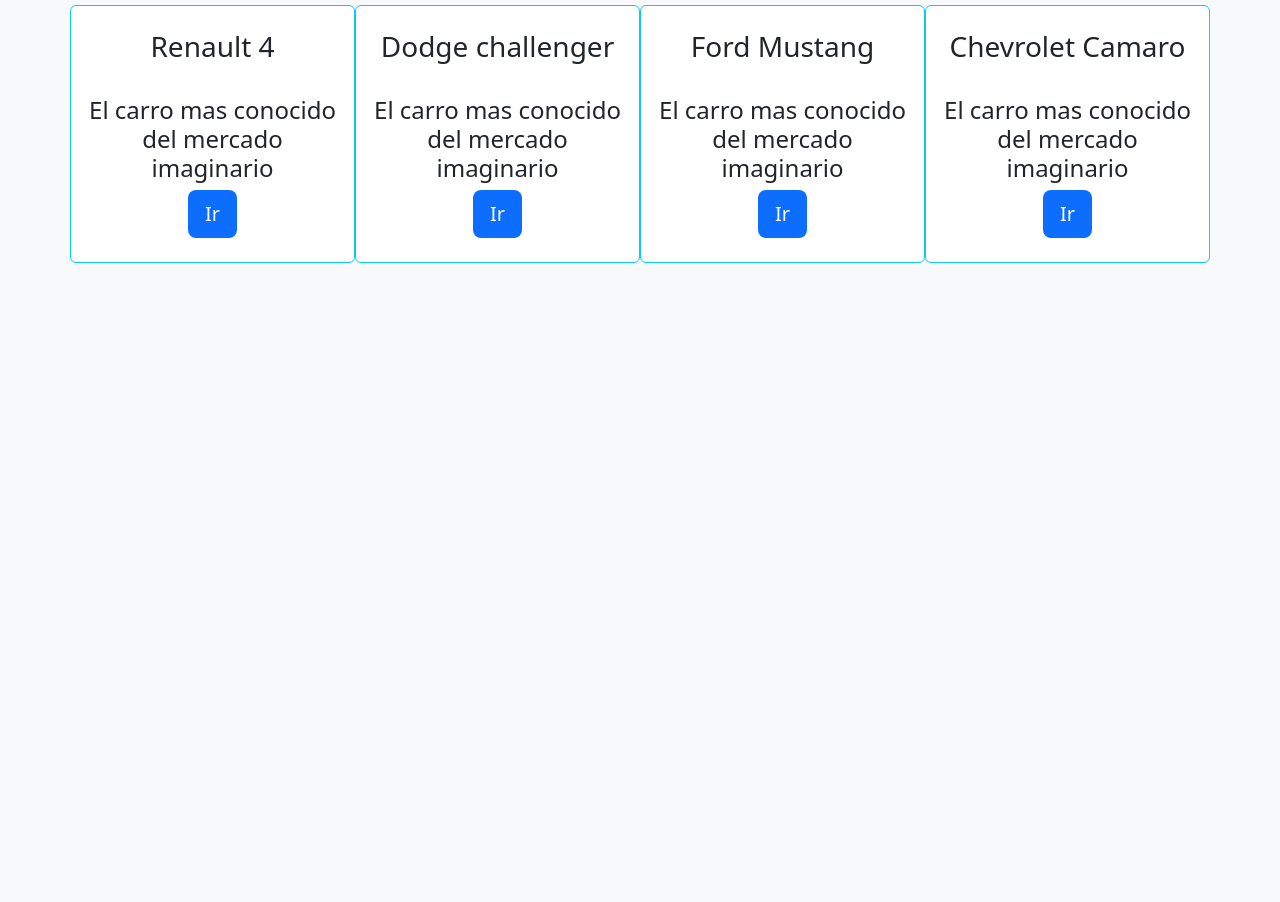
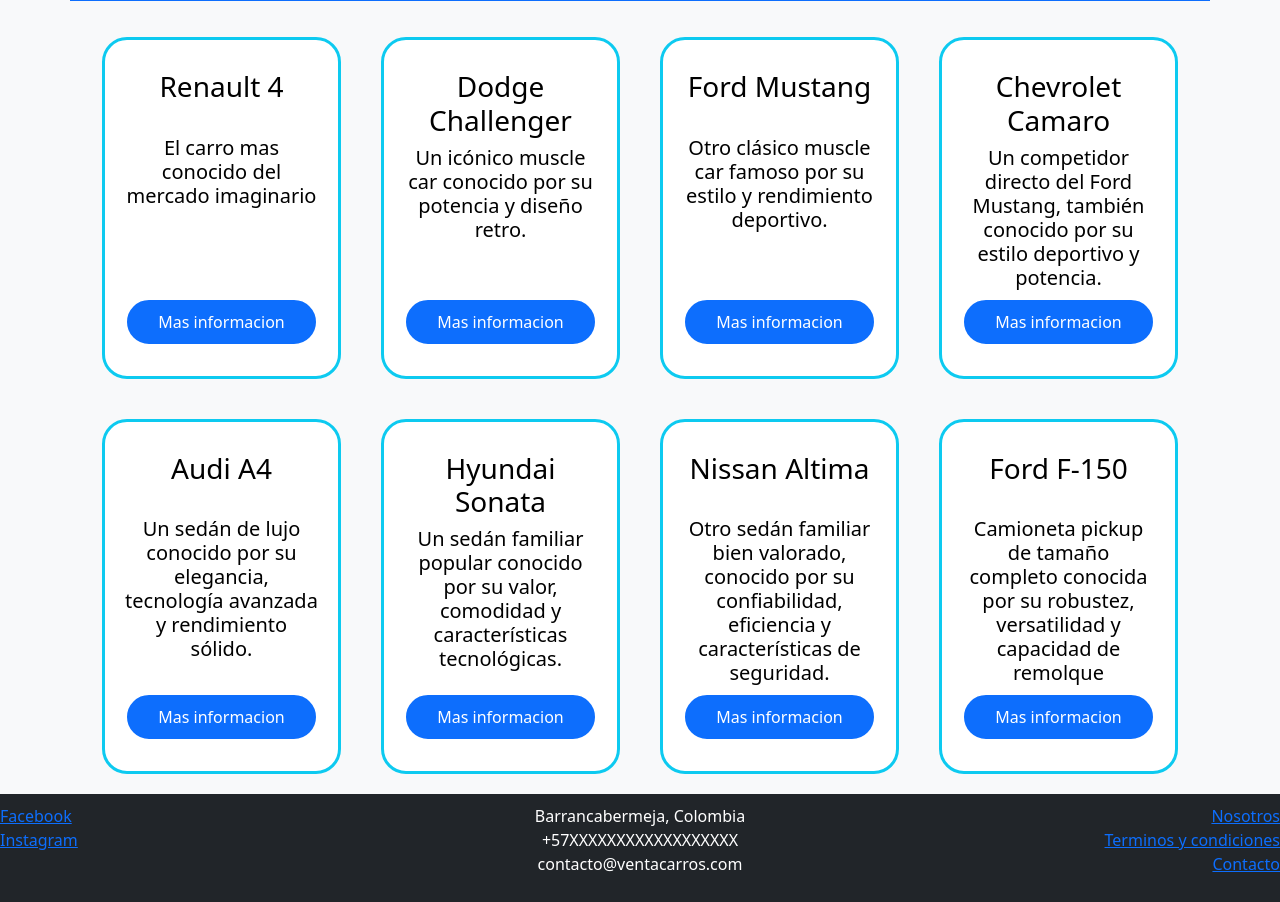
Before and after one commit to ccuaspa/Venta-Carros, a website: page index.html in a window 1280 px wide. Shown: the part 403-1305 px from the top of the page. Before the commit the page ends 800 px from the top, so only its background shows below. Drawn offline with nearby package versions, Linux system fonts and the light colour scheme.

Commit message:
Created a CSS file and updated the page layout
A CSS file was created for styles management, the css styles get imported in the index.html. Also added flex to the products list, a footer and css styles for some of the layout components

```diff
--- /dev/null
+++ b/css/main.css
@@ -0,0 +1,33 @@
+.jumbotron{
+    background-color: black;
+    color:whitesmoke;
+
+    padding: 30px;
+}
+.car-list-card{
+    border-style: solid;
+    border-radius: 25px;
+
+    background-color: white;
+    color:black;
+
+    margin: 20px;
+    padding: 30px 20px;
+    flex: 1 200px;
+
+    text-align: center;
+}
+.list-more-info-btn{
+    color:white;
+
+    border-style: solid;
+    border-radius: 25px;
+    border-color: white;
+
+    padding: 10px 30px 10px 30px;
+    width:100%;
+}
+
+footer{
+    padding: 10px 0px 10px 0px;
+}
--- a/index.html
+++ b/index.html
@@ -5,6 +5,7 @@
         <meta name="viewport" content="width=device-width, initial-scale=1">
 
         <link href="node_modules/bootstrap/dist/css/bootstrap.min.css" rel="stylesheet" >
+        <link href="css/main.css" rel="stylesheet" >
 
         <title>Venta carros</title>
     </head>
@@ -15,7 +16,7 @@
         <script src="node_modules/popper.js/dist/popper.min.js"></script>
         <script src="node_modules/bootstrap/dist/js/bootstrap.min.js"  ></script>
 
-        <div class="jumbotron bg-dark text-white py-4 px-5">
+        <div class="jumbotron">
             <h1>
                 Venta de carros
             </h1>
@@ -53,49 +54,143 @@
                     </p>
                 </div>
             </div>
-            <div class="row">
-                <div class="col-3 py-4 text-center border border-info rounded bg-white">
+            <div class="d-flex flex-wrap">
+                <div class="car-list-card border-info d-flex flex-column justify-content-between">
+                    <div>
                         <h3>
                             Renault 4
                         </h3>
                         <br>
-                    <h4>
+                        <h5>
                             El carro mas conocido del mercado imaginario
-                    </h4>
-                    <button type="button" class="btn btn-outline-white btn-lg bg-primary text-white">Ir</button>
+                        </h5>
                     </div>
-                <div class="col-3 py-4 text-center border border-info rounded bg-white ">
+                    <div>
+                        <button type="button" class="list-more-info-btn bg-primary">Mas informacion</button>
+                    </div>
+                </div>
+                <div class="car-list-card border-info d-flex flex-column justify-content-between">
+                    <div>
                         <h3>
-                        Dodge challenger
+                            Dodge Challenger
                         </h3>
-                    <br>
-                    <h4>
-                        El carro mas conocido del mercado imaginario
-                    </h4>
-                    <button type="button" class="btn btn-outline-white btn-lg bg-primary text-white">Ir</button>
+                        <h5>
+                            Un icónico muscle car conocido por su potencia y diseño retro.
+                        </h5>
                     </div>
-                <div class="col-3 py-4 text-center border border-info rounded bg-white">
+                    <div>
+                        <button type="button" class="list-more-info-btn bg-primary">Mas informacion</button>
+                    </div>
+                </div>
+                <div class="car-list-card border-info d-flex flex-column justify-content-between">
+                    <div>
                         <h3>
                             Ford Mustang
                         </h3>
                         <br>
-                    <h4>
-                        El carro mas conocido del mercado imaginario
-                    </h4>
-                    <button type="button" class="btn btn-outline-white btn-lg bg-primary text-white">Ir</button>
+                        <h5>
+                            Otro clásico muscle car famoso por su estilo y rendimiento deportivo.
+                        </h5>
                     </div>
-                <div class="col-3 py-4 text-center border border-info rounded bg-white">
+                    <div>
+                        <button type="button" class="list-more-info-btn bg-primary">Mas informacion</button>
+                    </div>
+                </div>
+                <div class="car-list-card border-info d-flex flex-column justify-content-between">
+                    <div>
                         <h3>
                             Chevrolet Camaro
                         </h3>
+                        <h5>
+                            Un competidor directo del Ford Mustang, también conocido por su estilo deportivo y potencia.
+                        </h5>
+                    </div>
+                    <div>
+                        <button type="button" class="list-more-info-btn bg-primary">Mas informacion</button>
+                    </div>
+                </div>
+                <div class="car-list-card border-info d-flex flex-column justify-content-between">
+                    <div>
+                        <h3>
+                            Audi A4
+                        </h3>
                         <br>
-                    <h4>
-                        El carro mas conocido del mercado imaginario
-                    </h4>
-                    <button type="button" class="btn btn-outline-white btn-lg bg-primary text-white">Ir</button>
+                        <h5>
+                            Un sedán de lujo conocido por su elegancia, tecnología avanzada y rendimiento sólido.
+                        </h5>
+                    </div>
+                    <div>
+                        <button type="button" class="list-more-info-btn bg-primary">Mas informacion</button>
+                    </div>
+                </div>
+                <div class="car-list-card border-info d-flex flex-column justify-content-between">
+                    <div>
+                        <h3>
+                            Hyundai Sonata
+                        </h3>
+                        <h5>
+                            Un sedán familiar popular conocido por su valor, comodidad y características tecnológicas.
+                        </h5>
+                    </div>
+                    <div>
+                        <button type="button" class="list-more-info-btn bg-primary">Mas informacion</button>
+                    </div>
+                </div>
+                <div class="car-list-card border-info d-flex flex-column justify-content-between">
+                    <div>
+                        <h3>
+                            Nissan Altima
+                        </h3>
+                        <br>
+                        <h5>
+                            Otro sedán familiar bien valorado, conocido por su confiabilidad, eficiencia y características de seguridad.
+                        </h5>
+                    </div>
+                    <div>
+                        <button type="button" class="list-more-info-btn bg-primary">Mas informacion</button>
+                    </div>
+                </div>
+                <div class="car-list-card border-info d-flex flex-column justify-content-between">
+                    <div>
+                        <h3>
+                            Ford F-150
+                        </h3>
+                        <br>
+                        <h5>
+                            Camioneta pickup de tamaño completo conocida por su robustez, versatilidad y capacidad de remolque
+                        </h5>
+                    </div>
+                    <div>
+                        <button type="button" class="list-more-info-btn bg-primary">Mas informacion</button>
                     </div>
                 </div>
             </div>
+        </div>
+        <footer class="bg-dark">
+            <div class="row">
+                <div class="col text-start">
+                    <a href="https://www.facebook.com/">Facebook</a>
+                    <br>
+                    <a href="https://www.instagram.com/">Instagram</a>
+                </div>
+                <div class="col text-white text-center">
+                    <address>
+                        Barrancabermeja, Colombia
+                        <br>
+                        +57XXXXXXXXXXXXXXXXXX
+                        <br>
+                        contacto@ventacarros.com
 
+                    </address>
+                </div>
+                <div class="col text-end">
+                    <a href="https://www.google.com/">Nosotros</a>
+                    <br>
+                    <a href="https://www.google.com/">Terminos y condiciones</a>
+                    <br>
+                    <a href="https://www.google.com/">Contacto</a>
+                </div>
+            </div>
+        </footer>
     </body>
 </html>
```
Lines whose indentation alone changed are shown as unchanged.
